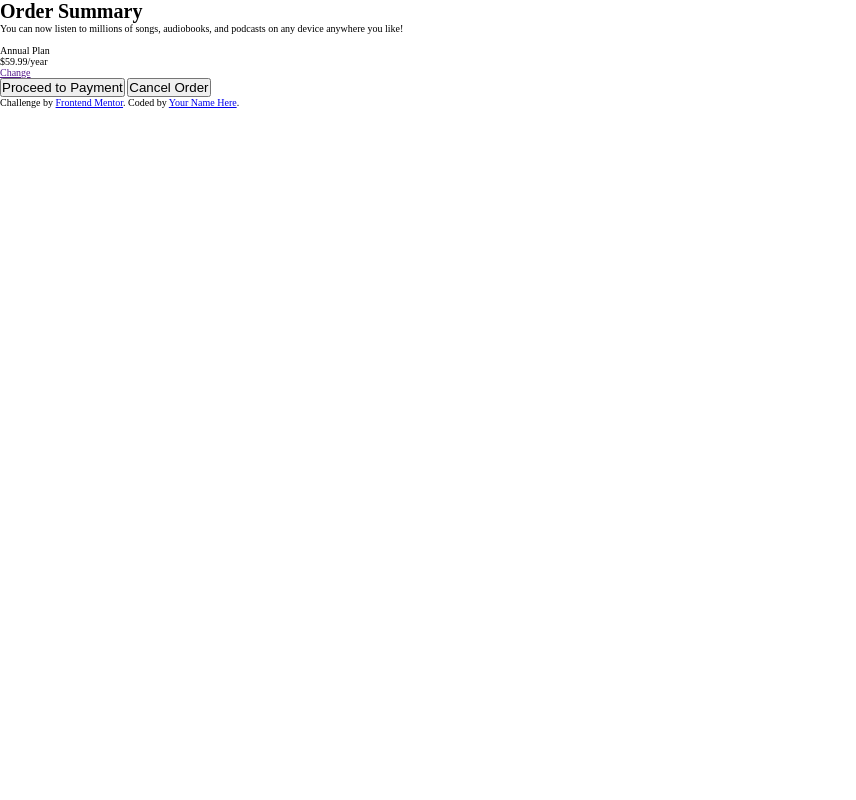
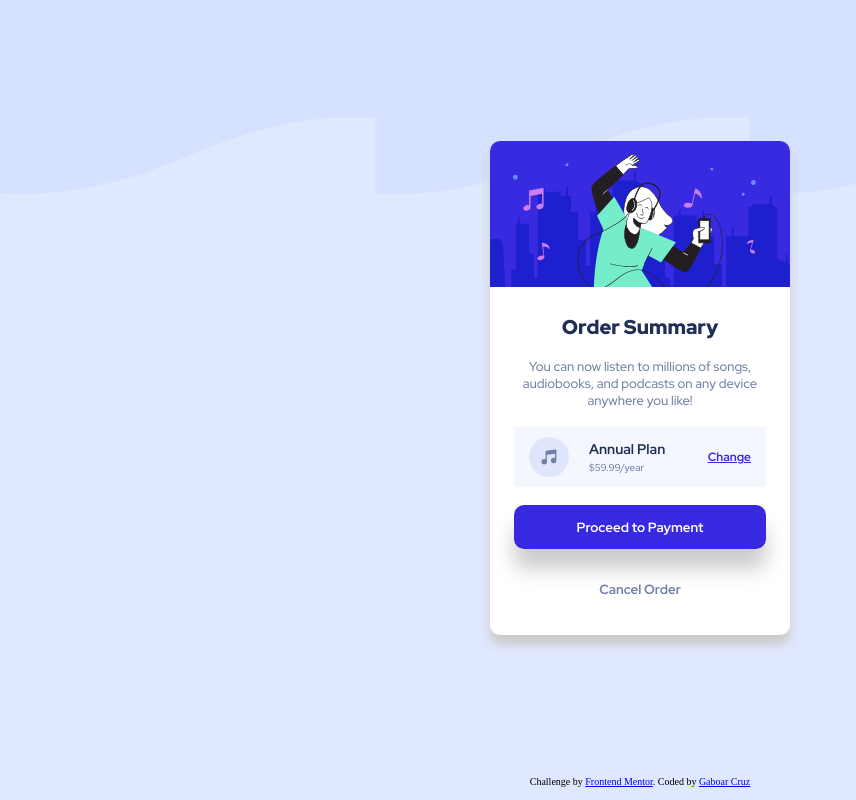
Before and after one commit to GaboarCruz/Card-2, a plain HTML site: page index.html in a window 1280 px wide. Shown: the whole page, without its empty margins (0-856 px from the left). Drawn offline with Linux system fonts and the light colour scheme.

Commit message:
Card Realizada

```diff
--- a/index.html
+++ b/index.html
@@ -10,27 +10,31 @@
 </head>
 
 <body>
-
-  <main>
-
-    <h1>Order Summary</h1>
-    <p>You can now listen to millions of songs, audiobooks, and podcasts on any
-      device anywhere you like!</p>
-
-    <div>
-      <img src="" alt="">
-      <div>
-        <p>Annual Plan</p>
-        <p>$59.99/year</p>
+  <main id="card">
+    <div id="card-container">
+      <img id="card-img" src="/images/illustration-hero.svg" alt="">
+      <div class="padding-around">
+        <h1 id="card-title">Order Summary</h1>
+        <p id="card-text">You can now listen to millions of songs, audiobooks, and podcasts on any
+          device anywhere you like!</p>
+        <div id="card-plan">
+          <img id="card-plan-img" src="/images/icon-music.svg" alt="">
+          <div id="card-plan-type">
+            <h2>Annual Plan</h2>
+            <p>$59.99/year</p>
+          </div>
+          <a id="card-plan-change" href="">Change</a>
+        </div>
+        <div id="card-buttons">
+          <button id="card-buttons-payment">Proceed to Payment</button>
+          <button id="card-buttons-cancel">Cancel Order</button>
+        </div>
       </div>
-      <a href="">Change</a>
     </div>
-    <button>Proceed to Payment</button>
-    <button>Cancel Order</button>
   </main>
   <footer class="attribution">
     Challenge by <a href="https://www.frontendmentor.io?ref=challenge" target="_blank">Frontend Mentor</a>.
-    Coded by <a href="#">Your Name Here</a>.
+    Coded by <a href="#">Gaboar Cruz</a>
   </footer>
 </body>
 
--- a/style.css
+++ b/style.css
@@ -20,6 +20,142 @@
     --dark-blue: hsl(223, 47%, 23%);
 }
 
-html{
+html {
     font-size: 62.5%;
 }
+
+body{
+    background-color: var(--pale-blue);
+    background-image: url(images/pattern-background-mobile.svg);
+    background-repeat: repeat-x;
+}
+
+#card {
+    min-height: 97vh;
+    display: grid;
+    place-items: center;
+    font-family: 'Red Hat Display', sans-serif;
+}
+
+#card-container {
+    width: 300px;
+    background-color: white;
+    border-radius: 1rem;
+    box-shadow: 0 1rem 1rem #ccc;
+    overflow: hidden;
+}
+
+#card-img {
+    width: 100% ;
+}
+
+.padding-around{
+    padding: 2.4rem ;
+}
+
+
+#card-title, #card-text, #card-plan, #card-buttons-payment {
+    margin-bottom: 1.8rem;
+}
+
+#card-title{
+    text-align: center;
+    font-weight: 900;
+    color: var(--dark-blue);
+}
+#card-text{
+    text-align: center;
+    font-size: 1.3rem;
+    font-weight: 500;
+    color: var(--desaturated-blue);
+}
+
+#card-plan {
+
+    display: grid;
+    grid-template-columns: 60px 1fr 1fr;
+    align-items: center;
+    padding: 1rem 1.5rem;
+    background-color: var(--very-pale-blue);
+}
+
+#card-plan-img{
+    width: 40px;
+}
+
+#card-plan-type h2{
+    font-size: 1.4rem;
+    margin-bottom: 3px;
+    color: var(--dark-blue);
+}
+
+#card-plan-type p{
+    color: var(--desaturated-blue);
+}
+
+#card-plan-change {
+    justify-self: end;
+    font-size: 1.2rem;
+    font-weight: 700;
+    color: var(--bright-blue );
+
+}
+
+#card-plan-change:hover{
+    opacity: 0.8;
+    text-decoration: none   ;
+}
+
+button{
+    border-radius: 10px;
+    padding: 1.3rem 0;
+    font-family: 'Red Hat Display', sans-serif;
+    font-weight: 700;
+}
+
+#card-buttons{
+   display: grid;
+   grid-template-columns: 1fr;
+   grid-template-rows: 1fr;
+}
+
+#card-buttons-payment {
+    border: none;
+    background-color: var(--bright-blue);
+    color: white;
+    box-shadow:  0 2rem 2rem #ccc
+}
+
+#card-buttons-payment:hover {
+    opacity: 0.8;
+    cursor: pointer;
+}
+
+#card-buttons-cancel {
+    border: none;
+    color: var(--desaturated-blue);
+    background-color: inherit;
+}
+
+#card-buttons-cancel:hover{
+    color: var(--dark-blue);
+    cursor: pointer;
+}
+
+.attribution{
+    text-align: center;
+}
+
+@media (min-width: 1440px) {
+    body{
+        background-image: url(images/pattern-background-desktop.svg);
+    }
+
+    #card-container {
+        width: 340px;
+    }
+
+    button{
+        padding: 1rem ;
+    }
+}
```
